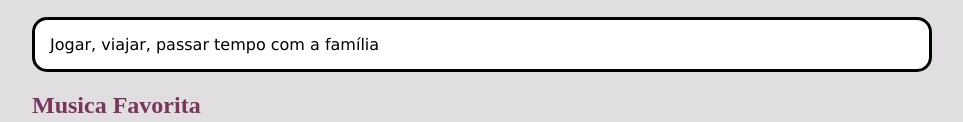
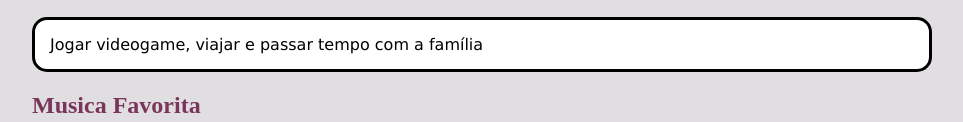
Before and after one commit to gleicesabrina/fatec-ferraz-ds-gleice, a plain HTML site: page index.html in a window 1280 px wide. Shown: the part 217-339 px from the top of the page, without its empty margins (158-1121 px from the left). Drawn offline with Linux system fonts and the light colour scheme.

Commit message:
Atividade 1

```diff
--- a/index.html
+++ b/index.html
@@ -18,7 +18,7 @@
                  href="mailto:gleice.anunciacao@fatec.sp.gov.br" target="_blank">gleice.anunciacao@fatec.sp.gov.br</a>
 
             <h2 class="subtitle">Hobbies</h2>
-                <p class="post">Jogar, viajar, passar tempo com a família</p>
+                <p class="post">Jogar videogame, viajar e passar tempo com a família</p>
 
             <h2 class="subtitle">Musica Favorita</h2>
             <iframe class= "video" width="600" height="335" src="https://www.youtube.com/embed/6hzrDeceEKc;player.setVolume(3)"
```
